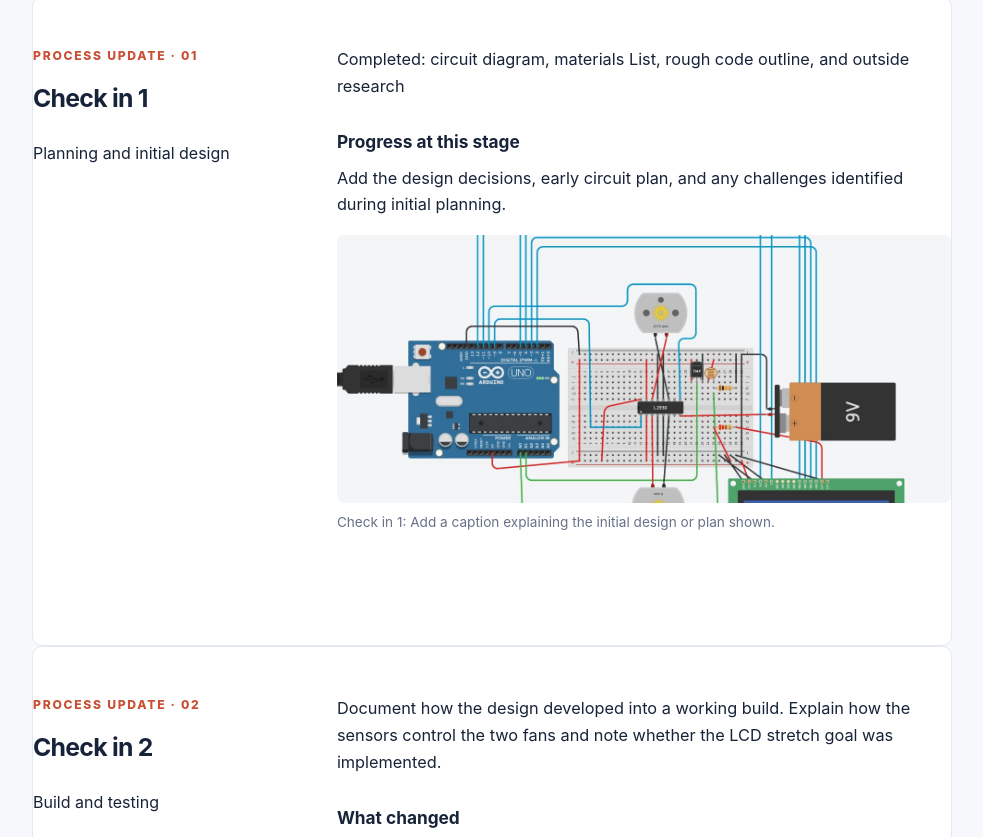
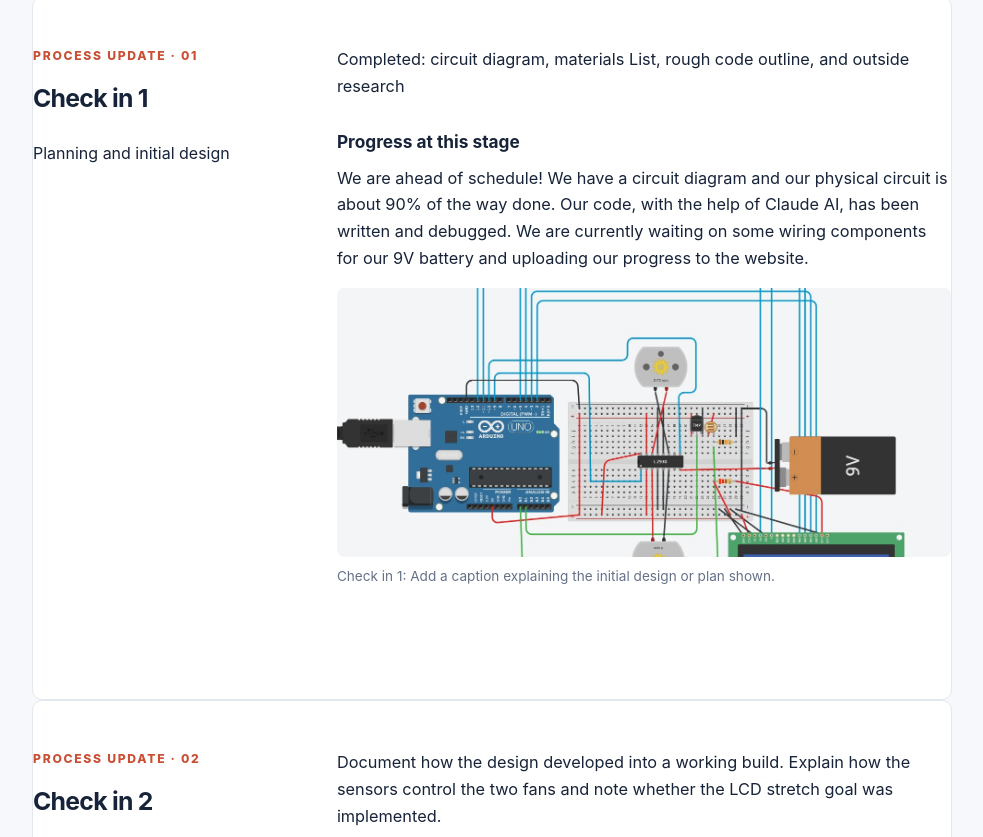
Before and after one commit to jfbrand/ECGR-2161-Final-Project, a plain HTML site: page project.html in a window 1280 px wide. Shown: the part 1253-2090 px from the top of the page, without its empty margins (148-1131 px from the left). Drawn offline with Linux system fonts and the light colour scheme.

Commit message:
Update project progress details in project.html

```diff
--- a/project.html
+++ b/project.html
@@ -47,7 +47,8 @@
         <div class="detail-copy">
           <p>Completed: circuit diagram, materials List, rough code outline, and outside research</p>
           <h3>Progress at this stage</h3>
-          <p>Add the design decisions, early circuit plan, and any challenges identified during initial planning.</p>
+          <p>We are ahead of schedule! We have a circuit diagram and our physical circuit is about 90% of the way done. Our code, with the help of Claude AI, has been written and debugged. We are currently waiting on some wiring components for our 9V battery and uploading our progress to the website.
+</p>
           <figure class="wide-photo">
             <img src="Screenshot 2026-11-23 091937.jpg" alt="Initial circuit plan or project design">
             <figcaption>Check in 1: Add a caption explaining the initial design or plan shown.</figcaption>
```
